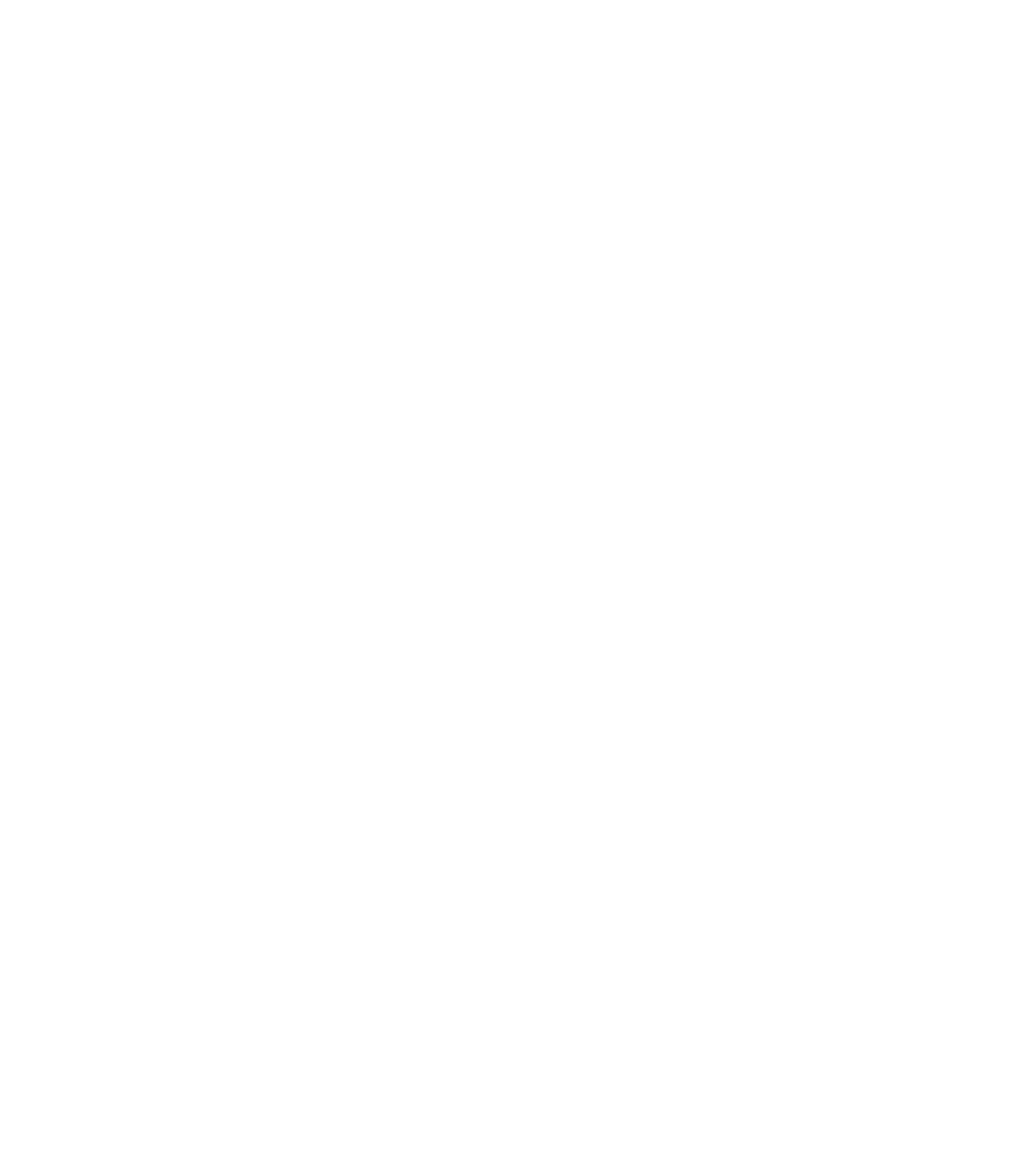
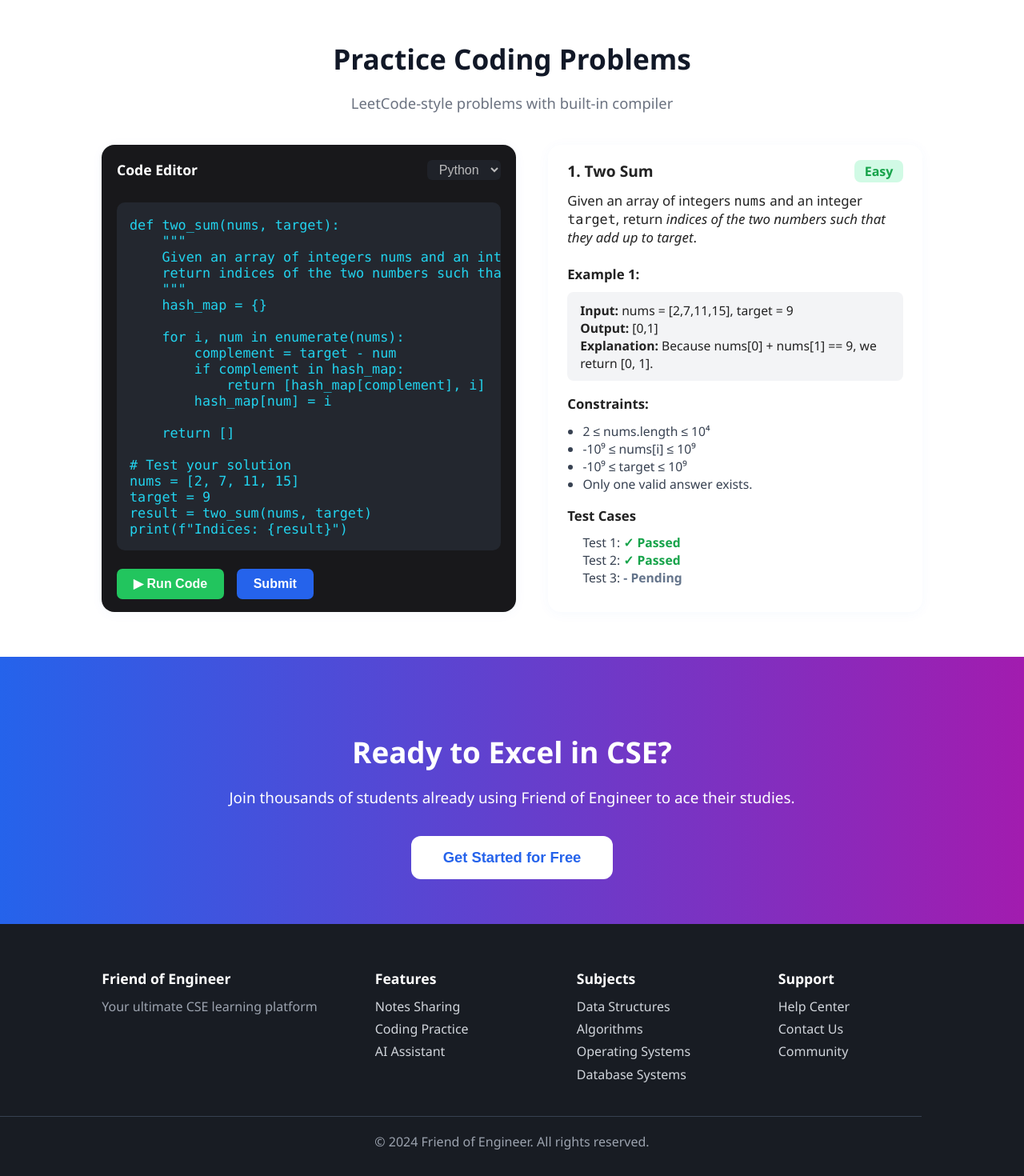
Before and after one commit to jesvinpd/Education_platform, a React (Create React App) app: page / in a window 1280 px wide. Shown: the part 1837-3307 px from the top of the page at 80% size. Before the commit the page ends 1793 px from the top, so only its background shows below. Built offline with nearby package versions, Linux system fonts and the light colour scheme.

Commit message:
before setting bot page

```diff
--- a/src/components/Home.js
+++ b/src/components/Home.js
@@ -162,6 +162,130 @@
           </div>
         </div>
       </section>
+
+      {/* Practice Coding Problems Section */}
+      <section className="practice-section">
+        <h2 className="practice-title">Practice Coding Problems</h2>
+        <p className="practice-subtitle">
+          LeetCode-style problems with built-in compiler
+        </p>
+        <div className="practice-content">
+          {/* Code Editor Card */}
+          <div className="practice-editor-card">
+            <div className="editor-header">
+              Code Editor
+              <select className="editor-lang" disabled>
+                <option>Python</option>
+              </select>
+            </div>
+            <pre className="editor-code">
+{`def two_sum(nums, target):
+    """
+    Given an array of integers nums and an integer target,
+    return indices of the two numbers such that they add up to target
+    """
+    hash_map = {}
+
+    for i, num in enumerate(nums):
+        complement = target - num
+        if complement in hash_map:
+            return [hash_map[complement], i]
+        hash_map[num] = i
+
+    return []
+
+# Test your solution
+nums = [2, 7, 11, 15]
+target = 9
+result = two_sum(nums, target)
+print(f"Indices: {result}")`}
+            </pre>
+            <div className="editor-actions">
+              <button className="run-btn">▶ Run Code</button>
+              <button className="submit-btn">Submit</button>
+            </div>
+          </div>
+          {/* Problem Card */}
+          <div className="practice-problem-card">
+            <div className="problem-header">
+              <span className="problem-title">1. Two Sum</span>
+              <span className="problem-difficulty easy">Easy</span>
+            </div>
+            <div className="problem-desc">
+              Given an array of integers <code>nums</code> and an integer <code>target</code>, return <i>indices of the two numbers such that they add up to target</i>.<br /><br />
+              <b>Example 1:</b>
+              <div className="problem-example">
+                <b>Input:</b> nums = [2,7,11,15], target = 9<br />
+                <b>Output:</b> [0,1]<br />
+                <b>Explanation:</b> Because nums[0] + nums[1] == 9, we return [0, 1].
+              </div>
+              <b>Constraints:</b>
+              <ul className="problem-constraints">
+                <li>2 ≤ nums.length ≤ 10⁴</li>
+                <li>-10⁹ ≤ nums[i] ≤ 10⁹</li>
+                <li>-10⁹ ≤ target ≤ 10⁹</li>
+                <li>Only one valid answer exists.</li>
+              </ul>
+              <b>Test Cases</b>
+              <ul className="problem-tests">
+                <li>Test 1: <span className="test-pass">✓ Passed</span></li>
+                <li>Test 2: <span className="test-pass">✓ Passed</span></li>
+                <li>Test 3: <span className="test-pending">- Pending</span></li>
+              </ul>
+            </div>
+          </div>
+        </div>
+      </section>
+
+      {/* Call to Action Section */}
+      <section className="cta-section">
+        <h2 className="cta-title">Ready to Excel in CSE?</h2>
+        <p className="cta-subtitle">
+          Join thousands of students already using Friend of Engineer to ace their studies.
+        </p>
+        <button className="cta-btn">Get Started for Free</button>
+      </section>
+
+      {/* Footer Section */}
+      <footer className="footer-section">
+        <div className="footer-content">
+          <div className="footer-col">
+            <div className="footer-title">Friend of Engineer</div>
+            <div className="footer-desc">Your ultimate CSE learning platform</div>
+          </div>
+          <div className="footer-col">
+            <div className="footer-title">Features</div>
+            <div className="footer-link">Notes Sharing</div>
+            <div className="footer-link">Coding Practice</div>
+            <div className="footer-link">AI Assistant</div>
+          </div>
+          <div className="footer-col">
+            <div className="footer-title">Subjects</div>
+            <div className="footer-link">Data Structures</div>
+            <div className="footer-link">Algorithms</div>
+            <div className="footer-link">Operating Systems</div>
+            <div className="footer-link">Database Systems</div>
+          </div>
+          <div className="footer-col">
+            <div className="footer-title">Support</div>
+            <div className="footer-link">Help Center</div>
+            <div className="footer-link">Contact Us</div>
+            <div className="footer-link">Community</div>
+          </div>
+        </div>
+        <hr className="footer-divider" />
+        <div className="footer-bottom">
+          © 2024 Friend of Engineer. All rights reserved.
+        </div>
+        <button className="footer-chatbot-btn">
+          <svg width="28" height="28" fill="none" viewBox="0 0 24 24">
+            <circle cx="14" cy="14" r="14" fill="#2563eb"/>
+            <path d="M8 15v-2a4 4 0 018 0v2" stroke="#fff" strokeWidth="2" strokeLinecap="round"/>
+            <circle cx="10" cy="11" r="1" fill="#fff"/>
+            <circle cx="14" cy="11" r="1" fill="#fff"/>
+          </svg>
+        </button>
+      </footer>
     </div>
   );
 };
--- a/src/components/css/Home.css
+++ b/src/components/css/Home.css
@@ -163,20 +163,33 @@
   cursor: pointer;
 }
 .cta-section {
-  background: linear-gradient(90deg, #6366f1 0%, #a5b4fc 100%);
+  background: linear-gradient(90deg, #2563eb 0%, #a21caf 100%);
   color: #fff;
   text-align: center;
-  padding: 2.5rem 1rem;
+  padding: 4rem 1rem 3.5rem 1rem;
 }
-.cta-section button {
-  margin-top: 1rem;
+.cta-title {
+  font-size: 2.3rem;
+  font-weight: bold;
+  margin-bottom: 1.1rem;
+}
+.cta-subtitle {
+  font-size: 1.18rem;
+  margin-bottom: 2.2rem;
+}
+.cta-btn {
   background: #fff;
-  color: #4f46e5;
+  color: #2563eb;
   border: none;
-  padding: 0.7rem 1.5rem;
-  border-radius: 6px;
-  font-weight: bold;
+  padding: 1rem 2.5rem;
+  border-radius: 12px;
+  font-weight: 600;
+  font-size: 1.15rem;
   cursor: pointer;
+  transition: background 0.2s, color 0.2s;
+}
+.cta-btn:hover {
+  background: #e0e7ff;
 }
 .home-footer {
   text-align: center;
@@ -307,3 +320,224 @@
 .pdf-icon {
   font-size: 1.1rem;
 }
+.practice-section {
+  background: #fff;
+  padding: 4rem 0 3.5rem 0;
+  text-align: center;
+}
+.practice-title {
+  font-size: 2.2rem;
+  font-weight: bold;
+  color: #111827;
+  margin-bottom: 0.5rem;
+}
+.practice-subtitle {
+  color: #6b7280;
+  font-size: 1.15rem;
+  margin-bottom: 2.5rem;
+}
+.practice-content {
+  display: flex;
+  justify-content: center;
+  gap: 2.5rem;
+  margin-top: 1.5rem;
+  flex-wrap: wrap;
+}
+.practice-editor-card {
+  background: #18181b;
+  color: #a7f3d0;
+  border-radius: 16px;
+  width: 480px;
+  min-width: 320px;
+  padding: 1.2rem 1.2rem 1rem 1.2rem;
+  display: flex;
+  flex-direction: column;
+  align-items: stretch;
+  box-shadow: 0 2px 16px rgba(36, 99, 235, 0.04);
+}
+.editor-header {
+  color: #fff;
+  font-weight: 600;
+  font-size: 1.1rem;
+  margin-bottom: 0.7rem;
+  display: flex;
+  justify-content: space-between;
+  align-items: center;
+}
+.editor-lang {
+  background: #23272f;
+  color: #fff;
+  border: none;
+  border-radius: 6px;
+  padding: 0.2rem 0.7rem;
+  font-size: 1rem;
+}
+.editor-code {
+  background: #23272f;
+  color: #22d3ee;
+  border-radius: 10px;
+  padding: 1.1rem 1rem;
+  font-size: 1.05rem;
+  text-align: left;
+  min-height: 320px;
+  margin-bottom: 1.2rem;
+  font-family: 'Fira Mono', 'Consolas', 'Menlo', monospace;
+  overflow-x: auto;
+}
+.editor-actions {
+  display: flex;
+  gap: 1rem;
+  margin-top: 0.2rem;
+}
+.run-btn {
+  background: #22c55e;
+  color: #fff;
+  border: none;
+  padding: 0.6rem 1.3rem;
+  border-radius: 7px;
+  font-weight: 600;
+  font-size: 1rem;
+  cursor: pointer;
+}
+.submit-btn {
+  background: #2563eb;
+  color: #fff;
+  border: none;
+  padding: 0.6rem 1.3rem;
+  border-radius: 7px;
+  font-weight: 600;
+  font-size: 1rem;
+  cursor: pointer;
+}
+.practice-problem-card {
+  background: #fff;
+  color: #222;
+  border-radius: 16px;
+  width: 420px;
+  min-width: 300px;
+  padding: 1.2rem 1.5rem 1.2rem 1.5rem;
+  text-align: left;
+  box-shadow: 0 2px 16px rgba(36, 99, 235, 0.04);
+  display: flex;
+  flex-direction: column;
+  justify-content: flex-start;
+}
+.problem-header {
+  display: flex;
+  justify-content: space-between;
+  align-items: center;
+  margin-bottom: 0.7rem;
+}
+.problem-title {
+  font-size: 1.2rem;
+  font-weight: 700;
+}
+.problem-difficulty {
+  font-size: 1rem;
+  font-weight: 600;
+  padding: 0.2rem 0.8rem;
+  border-radius: 8px;
+  background: #d1fae5;
+  color: #16a34a;
+}
+.problem-difficulty.easy {
+  background: #d1fae5;
+  color: #16a34a;
+}
+.problem-desc {
+  font-size: 1.05rem;
+}
+.problem-example {
+  background: #f3f4f6;
+  border-radius: 8px;
+  padding: 0.7rem 1rem;
+  margin: 0.7rem 0 1.1rem 0;
+  font-size: 0.98rem;
+}
+.problem-constraints {
+  margin: 0.7rem 0 1.1rem 0;
+  padding-left: 1.2rem;
+  color: #374151;
+  font-size: 0.98rem;
+}
+.problem-tests {
+  margin: 0.7rem 0 0 0;
+  padding-left: 1.2rem;
+  color: #374151;
+  font-size: 0.98rem;
+  list-style: none;
+}
+.test-pass {
+  color: #16a34a;
+  font-weight: 600;
+}
+.test-pending {
+  color: #64748b;
+  font-weight: 600;
+}
+
+/* Footer */
+.footer-section {
+  background: #181c23;
+  color: #fff;
+  padding: 3.5rem 0 1.5rem 0;
+  position: relative;
+}
+.footer-content {
+  display: flex;
+  justify-content: center;
+  gap: 4.5rem;
+  max-width: 1200px;
+  margin: 0 auto 2.2rem auto;
+  flex-wrap: wrap;
+}
+.footer-col {
+  min-width: 180px;
+}
+.footer-title {
+  font-weight: bold;
+  font-size: 1.1rem;
+  margin-bottom: 0.7rem;
+}
+.footer-desc {
+  color: #9ca3af;
+  font-size: 1rem;
+  margin-bottom: 0.7rem;
+}
+.footer-link {
+  color: #d1d5db;
+  font-size: 1rem;
+  margin-bottom: 0.4rem;
+  cursor: pointer;
+  transition: color 0.2s;
+}
+.footer-link:hover {
+  color: #fff;
+}
+.footer-divider {
+  border: none;
+  border-top: 1px solid #374151;
+  margin: 1.5rem 0 1.2rem 0;
+  max-width: 90vw;
+}
+.footer-bottom {
+  text-align: center;
+  color: #9ca3af;
+  font-size: 1rem;
+  margin-bottom: 0.5rem;
+}
+.footer-chatbot-btn {
+  position: fixed;
+  right: 2.5rem;
+  bottom: 2.5rem;
+  background: none;
+  border: none;
+  cursor: pointer;
+  z-index: 100;
+  box-shadow: 0 4px 16px rgba(36, 99, 235, 0.15);
+  border-radius: 50%;
+  padding: 0;
+}
+.footer-chatbot-btn svg {
+  display: block;
+}
```
